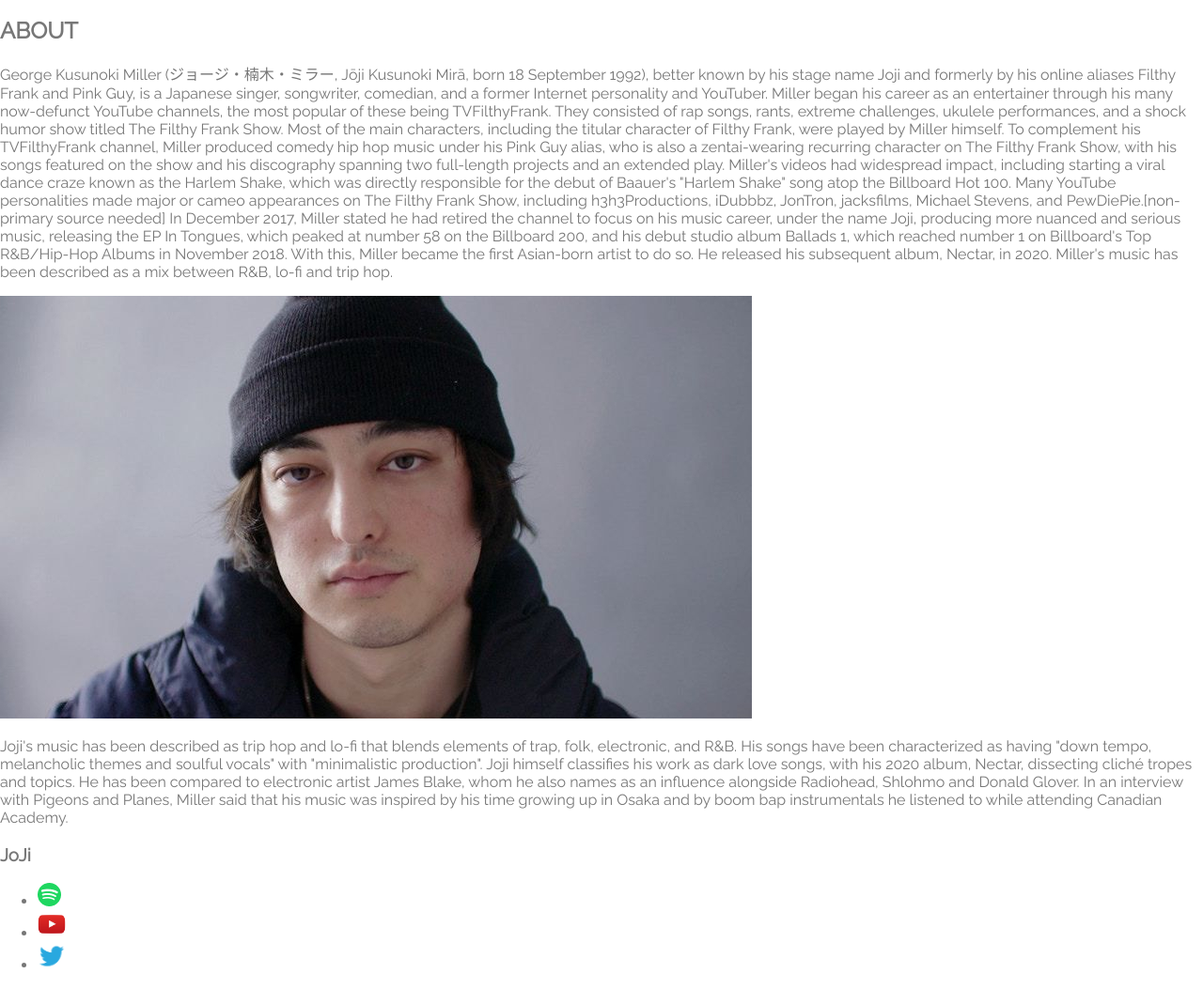
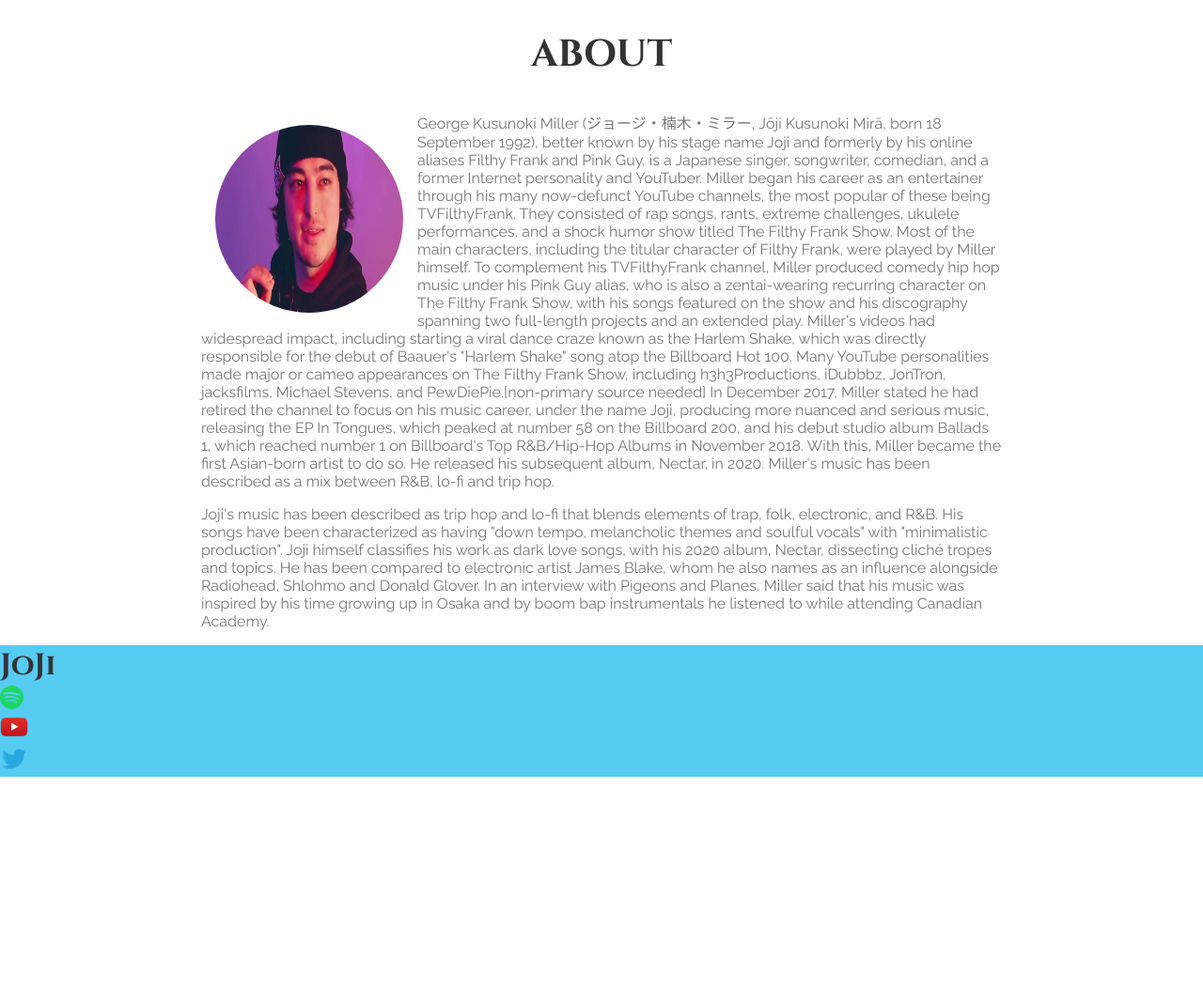
Before and after one commit to nihshesh/JoJi, a plain HTML site: page about.html in a window 1280 px wide. Shown: the part 245-1298 px from the top of the page at 94% size. After the commit the page ends 1072 px from the top, so only its background shows below. Drawn offline with Linux system fonts and the light colour scheme.

Commit message:
changes in css

```diff
--- a/about.html
+++ b/about.html
@@ -18,8 +18,9 @@
 
       <h1 class="name name-large">JoJi</h1>
     </header>
-    <section>
-      <h2>ABOUT</h2>
+    <section class="content-section container">
+      <h2 class="section-header">ABOUT</h2>
+      <img class="about-image" src="Images/maxresdefault.jpg" />
       <p>
         George Kusunoki Miller (ジョージ・楠木・ミラー, Jōji Kusunoki Mirā, born
         18 September 1992), better known by his stage name Joji and formerly by
@@ -50,7 +51,6 @@
         2020. Miller's music has been described as a mix between R&B, lo-fi and
         trip hop.
       </p>
-      <img src="Images\11ac04b9b5db0c5f55b047435d2eb798.jpg" />
 
       <p>
         Joji's music has been described as trip hop and lo-fi that blends
@@ -65,9 +65,10 @@
         bap instrumentals he listened to while attending Canadian Academy.
       </p>
     </section>
-    <footer>
-      <h3>JoJi</h3>
-      <ul>
+    <footer class="main-footer">
+      <div class="main-footer-container">
+        <h3 class="name name-footer">JoJi</h3>
+        <ul class="socials">
           <li>
             <a
               href="https://open.spotify.com/artist/3MZsBdqDrRTJihTHQrO6Dq"
@@ -84,10 +85,13 @@
           </li>
           <li>
             <a href="https://twitter.com/sushitrash" target="_blank"
-            ><img src="Images\twitter-logo-vector-png-clipart-1.png" width="30"
+              ><img
+                src="Images\twitter-logo-vector-png-clipart-1.png"
+                width="30"
             /></a>
           </li>
         </ul>
+      </div>
     </footer>
   </body>
 </html>
--- a/style.css
+++ b/style.css
@@ -69,3 +69,39 @@ body {
 
   /* background-attachment: fixed; */
 }
+
+.content-section {
+  margin: 1em;
+}
+.container {
+  max-width: 900px;
+  margin: 0 auto;
+  padding: 0 1.5em;
+}
+.section-header {
+  font-family: "cinzel";
+  font-weight: bold;
+  text-align: center;
+  color: #333;
+  font-size: 2.5em;
+}
+.about-image {
+  float: left;
+  height: 200px;
+  width: 200px;
+  margin: 15px;
+  border-radius: 50%;
+}
+.main-footer {
+  background-color: #56ccf2;
+}
+.name-footer {
+  color: #333;
+  text-align: left;
+  font-size: 2em;
+}
+.socials {
+  display: inline;
+  color: white;
+  padding: 0.25em 0;
+}
```
Also changed, not shown: Images/maxresdefault.jpg (added). Lines whose indentation alone changed are shown as unchanged.
